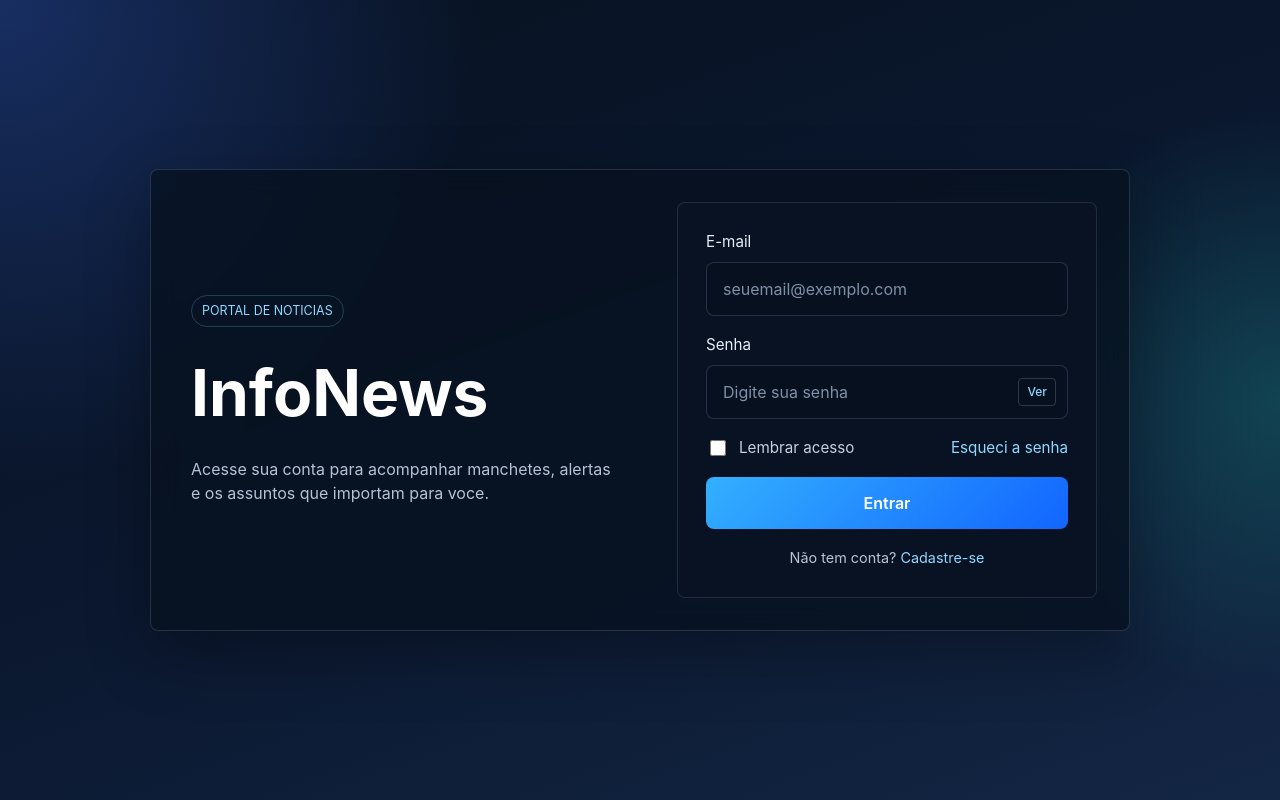
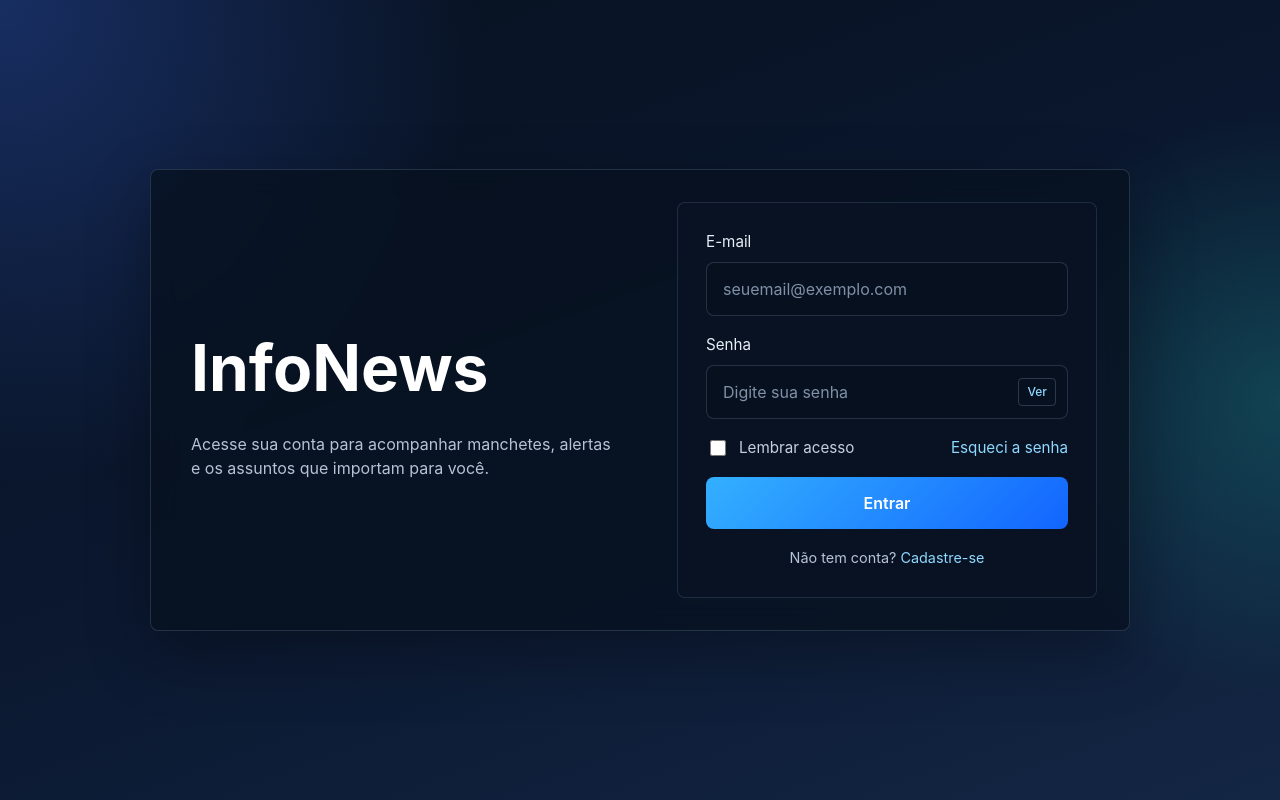
Before and after one commit to 0CaioG/newsAPIFront, a React (Vite) app: page / in a window 1280 px wide. Built offline with nearby package versions, Linux system fonts and the light colour scheme.

Commit message:
chore: remove tag portal de noticias da tela de login

```diff
--- a/src/Pages/LoginPage.jsx
+++ b/src/Pages/LoginPage.jsx
@@ -26,9 +26,8 @@ export default function LoginPage({ onLogin, onCadastro }) {
         <main className="page-shell">
             <section className="login-panel" aria-labelledby="site-title">
                 <div className="brand-block">
-                    <span className="brand-tag">Portal de noticias</span>
                     <h1 id="site-title">InfoNews</h1>
-                    <p>Acesse sua conta para acompanhar manchetes, alertas e os assuntos que importam para voce.</p>
+                    <p>Acesse sua conta para acompanhar manchetes, alertas e os assuntos que importam para você.</p>
                 </div>
 
                 <form className="login-form" onSubmit={handleSubmit}>
--- a/src/styles.css
+++ b/src/styles.css
@@ -59,7 +59,8 @@ input {
     display: flex;
     flex-direction: column;
     justify-content: center;
-    padding: 16px 8px;
+    gap: 16px;
+    padding: 16px 24px 16px 8px;
 }
 
 .brand-tag {
@@ -83,7 +84,7 @@ input {
 
 .brand-block p {
     max-width: 42ch;
-    margin: 16px 0 0;
+    margin: 0;
     color: #b6c3d6;
     font-size: 1rem;
 }
```
